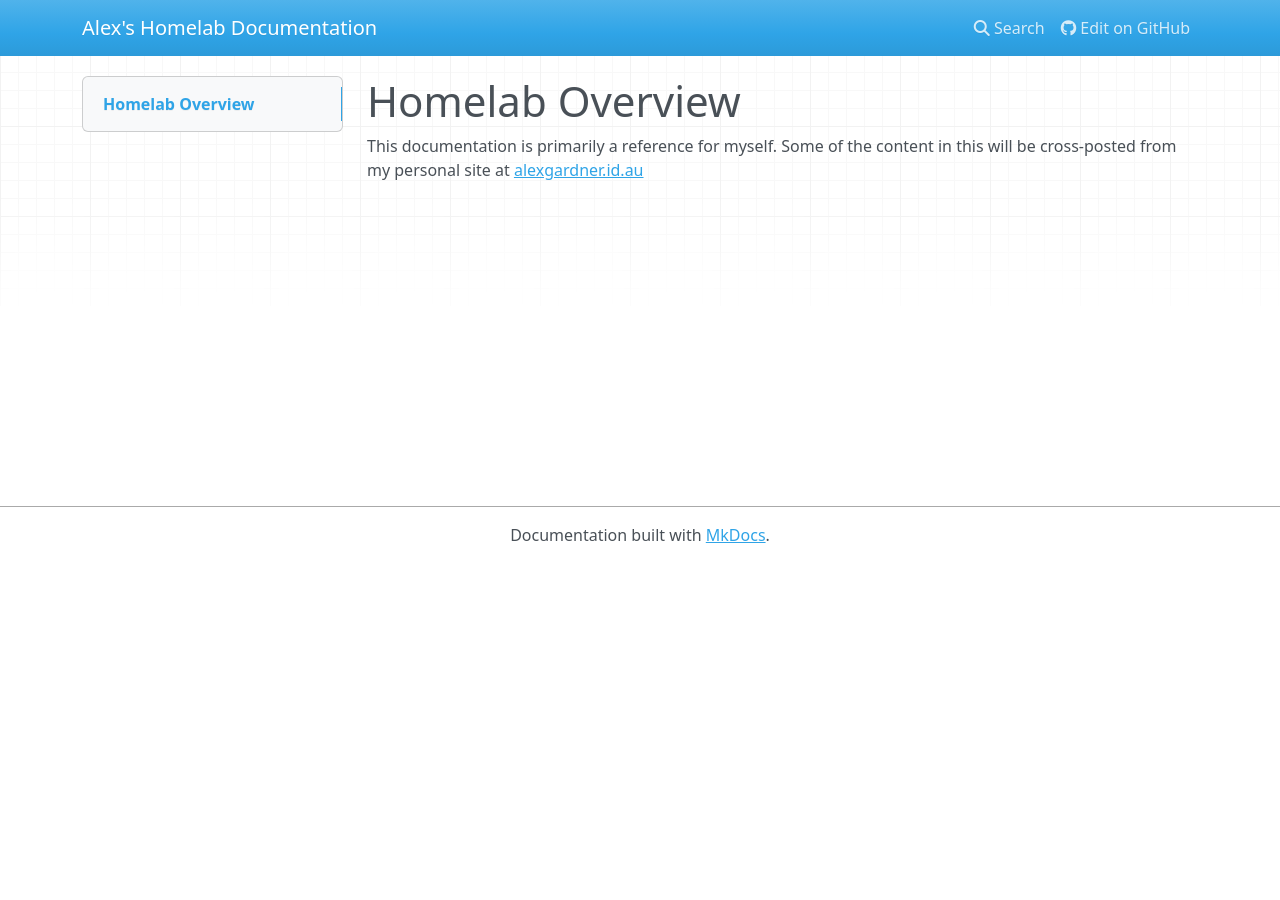
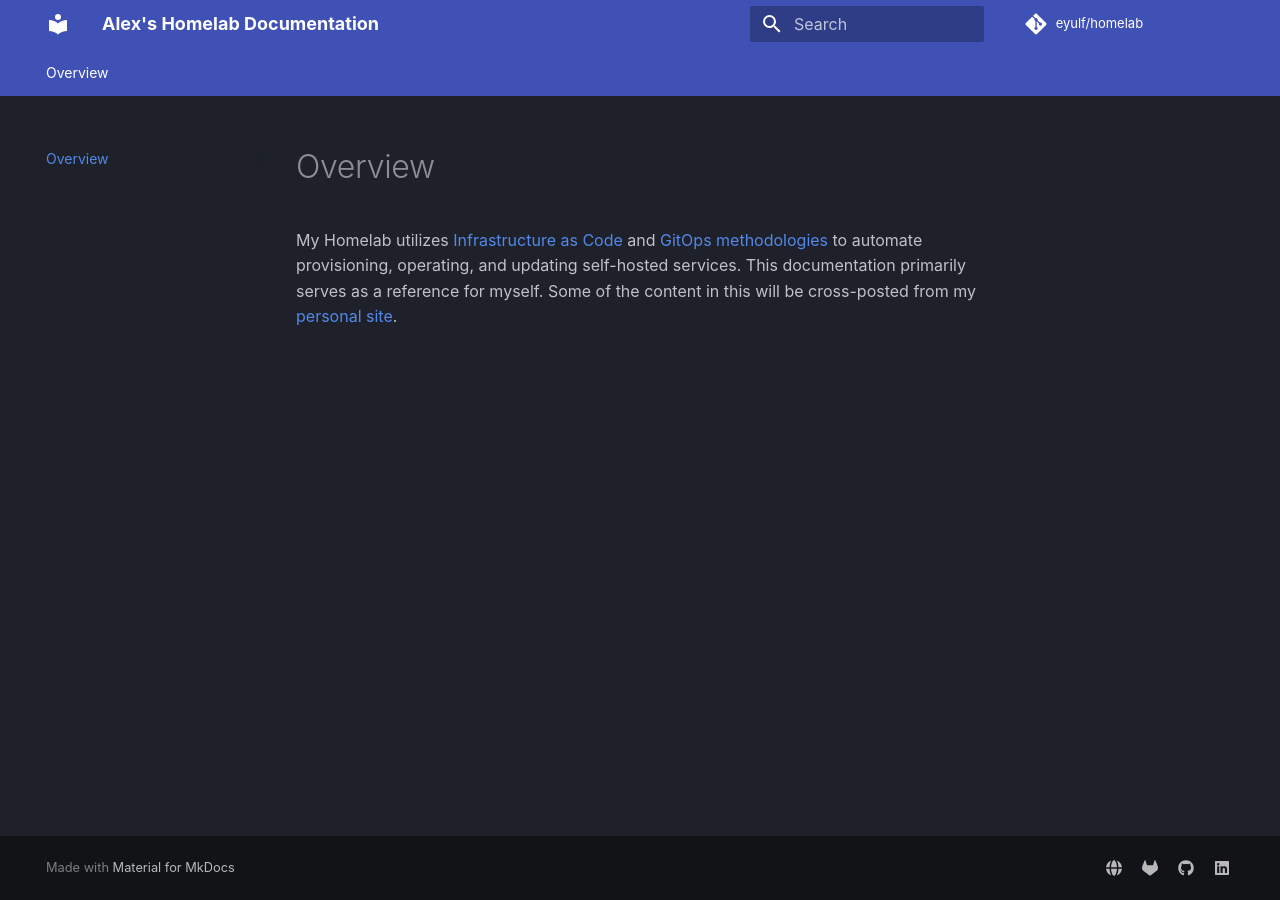
Before and after one commit to eyulf/homelab, an MkDocs documentation site: the page built from docs/index.md, in a window 1280 px wide. Built offline with MkDocs 1.6.1 and Material for MkDocs 9.7.7, drawn with Linux system fonts in a browser that asks for light colours; nearby versions of some CDN libraries; comment, search, counter and statistics services are not loaded.

Commit message:
Update mkdocs theme

```diff
--- a/docs/index.md
+++ b/docs/index.md
@@ -1,3 +1,3 @@
-# Homelab Overview
+# Overview
 
-This documentation is primarily a reference for myself. Some of the content in this will be cross-posted from my personal site at [alexgardner.id.au](https://alexgardner.id.au/homelab)
+My Homelab utilizes [Infrastructure as Code](https://en.wikipedia.org/wiki/Infrastructure_as_code) and [GitOps methodologies](https://www.weave.works/blog/what-is-gitops-really) to automate provisioning, operating, and updating self-hosted services. This documentation primarily serves as a reference for myself. Some of the content in this will be cross-posted from my [personal site](https://alexgardner.id.au/homelab).
--- a/mkdocs.yml
+++ b/mkdocs.yml
@@ -2,4 +2,31 @@
 site_name: Alex's Homelab Documentation
 site_description: Documentation for my HomeLab
 
+repo_name: eyulf/homelab
 repo_url: https://github.com/eyulf/homelab/
+
+theme:
+  name: material
+  palette:
+    scheme: slate
+  font: false
+  features:
+    - navigation.expand
+    - navigation.indexes
+    - navigation.sections
+    - navigation.tabs
+    - navigation.top
+
+nav:
+  - Overview: index.md
+
+extra:
+  social:
+    - icon: fontawesome/solid/globe
+      link: https://alexgardner.id.au
+    - icon: fontawesome/brands/gitlab
+      link: https://gitlab.com/eyulf
+    - icon: fontawesome/brands/github
+      link: https://github.com/eyulf
+    - icon: fontawesome/brands/linkedin
+      link: https://www.linkedin.com/in/alexandergardner?rel=author
--- a/requirements.txt
+++ b/requirements.txt
@@ -2,4 +2,4 @@ ansible
 netaddr
 pre-commit
 checkov
-mkdocs
+mkdocs-material
```
Also changed, not shown: 1 other file.
